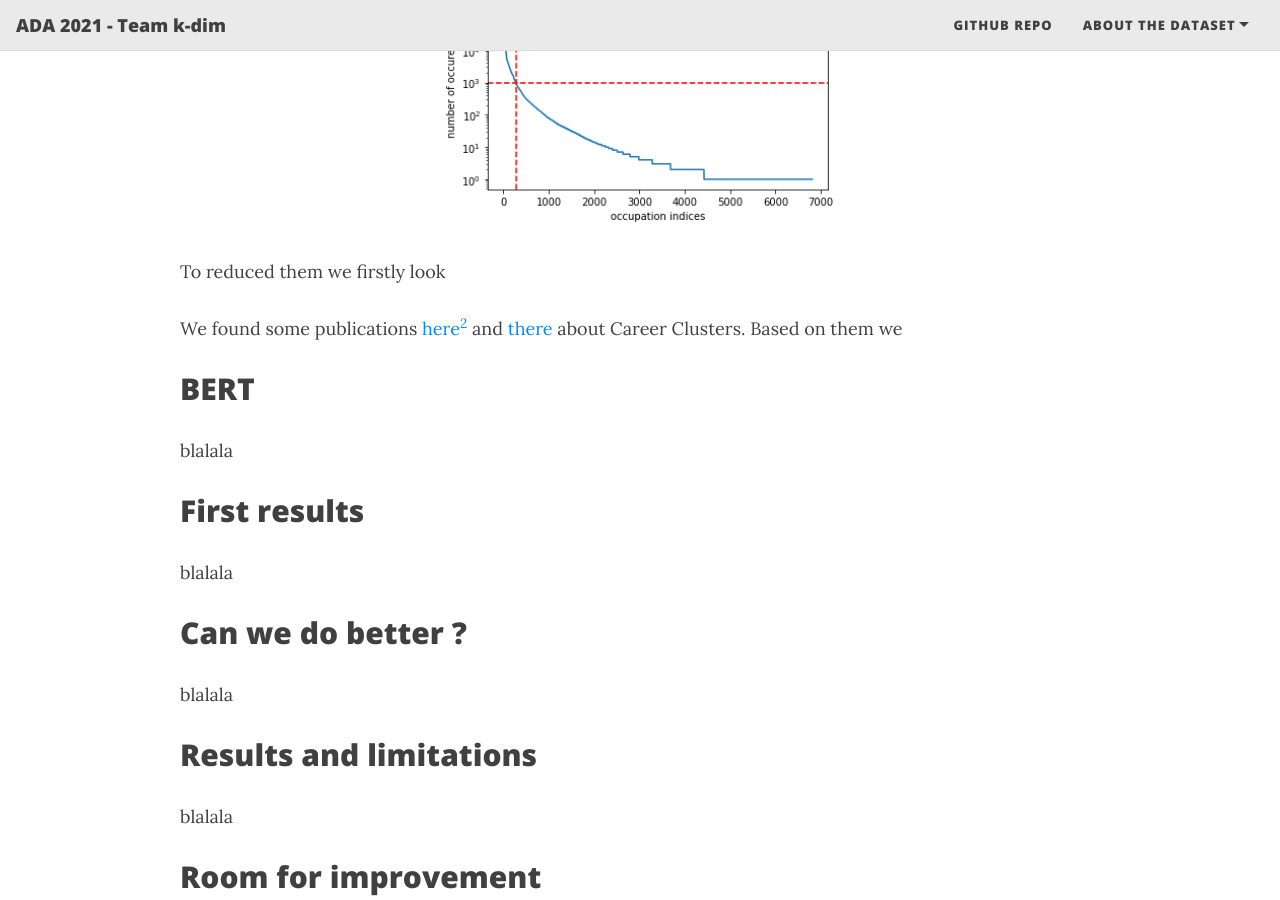
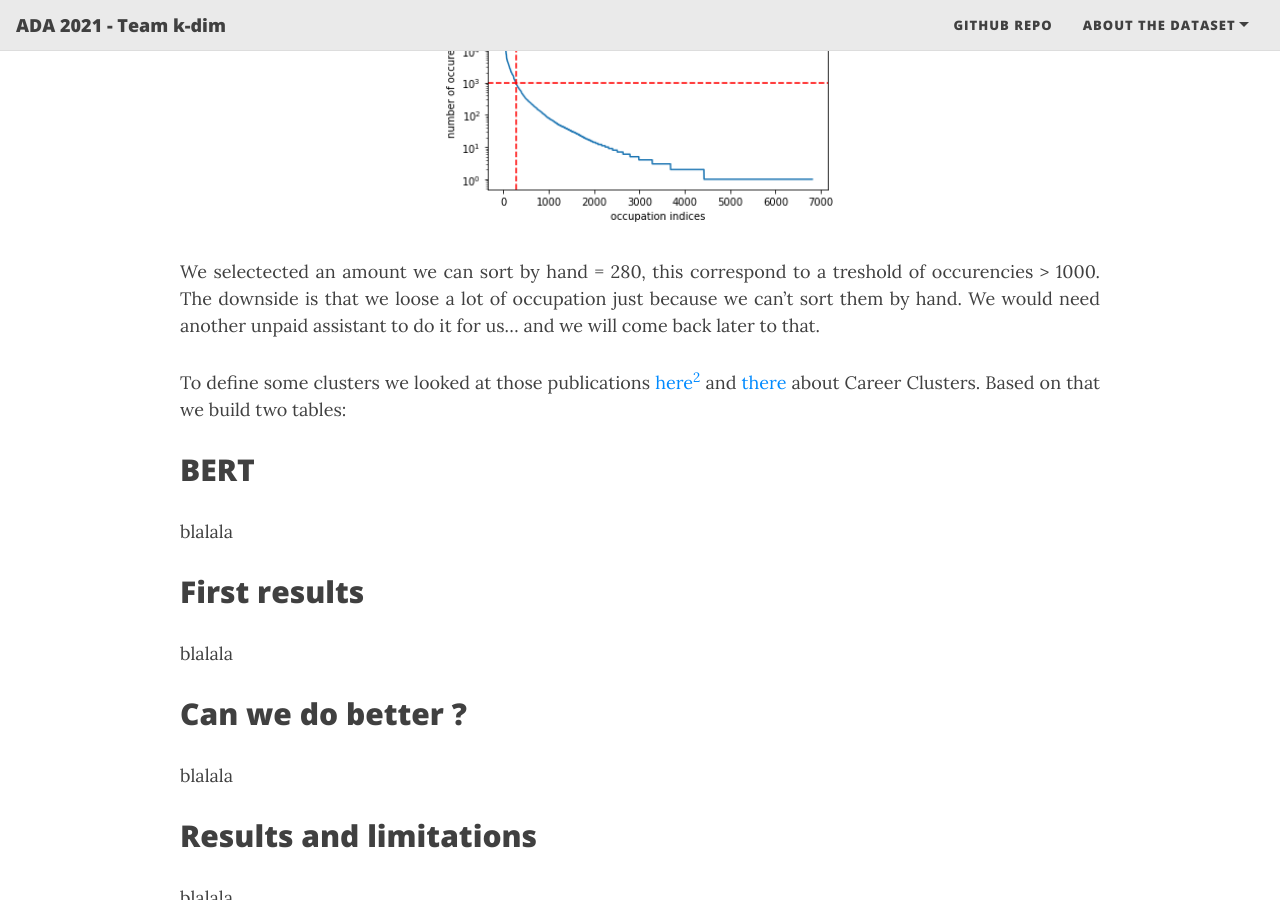
Before and after one commit to Quote-Me-If-You-Can/Quote-Me-If-You-Can.github.io, a Jekyll site: the page built from index.md, in a window 1280 px wide and 900 px high, scrolled down 3933 px. Built offline with Jekyll 4.4.1, drawn with Linux system fonts in a browser that asks for light colours; nearby versions of some CDN libraries; the list of posts is cut into pages by our own code.

Commit message:
Update index.md

```diff
--- a/index.md
+++ b/index.md
@@ -88,9 +88,10 @@ By applying our filtering criterions on the external dataset, we find that there
     </p>
 </figure>
 
-To reduced them we firstly look
+We selectected an amount we can sort by hand = 280, this correspond to a treshold of occurencies > 1000. The downside is that we loose a lot of occupation just because we can't sort them by hand. We would need another unpaid assistant to do it for us... and we will come back later to that.
 
-We found some publications [here](https://repository.library.georgetown.edu/handle/10822/559298)[^2] and [there](https://www.leyden212.org/Page/4244) about Career Clusters. Based on them we
+To define some clusters we looked at those publications [here](https://repository.library.georgetown.edu/handle/10822/559298)[^2] and [there](https://www.leyden212.org/Page/4244) about Career Clusters. Based on that we build two tables:
+
 
 
 
```
